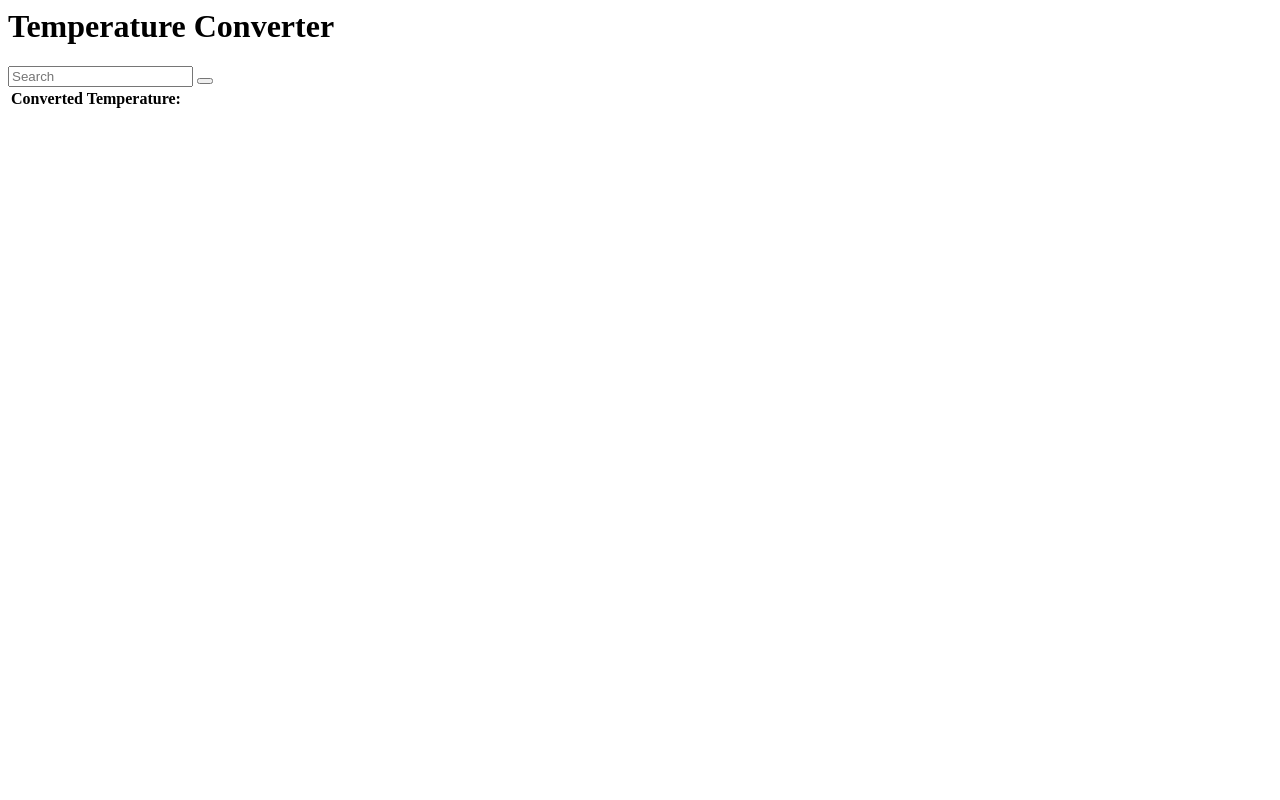
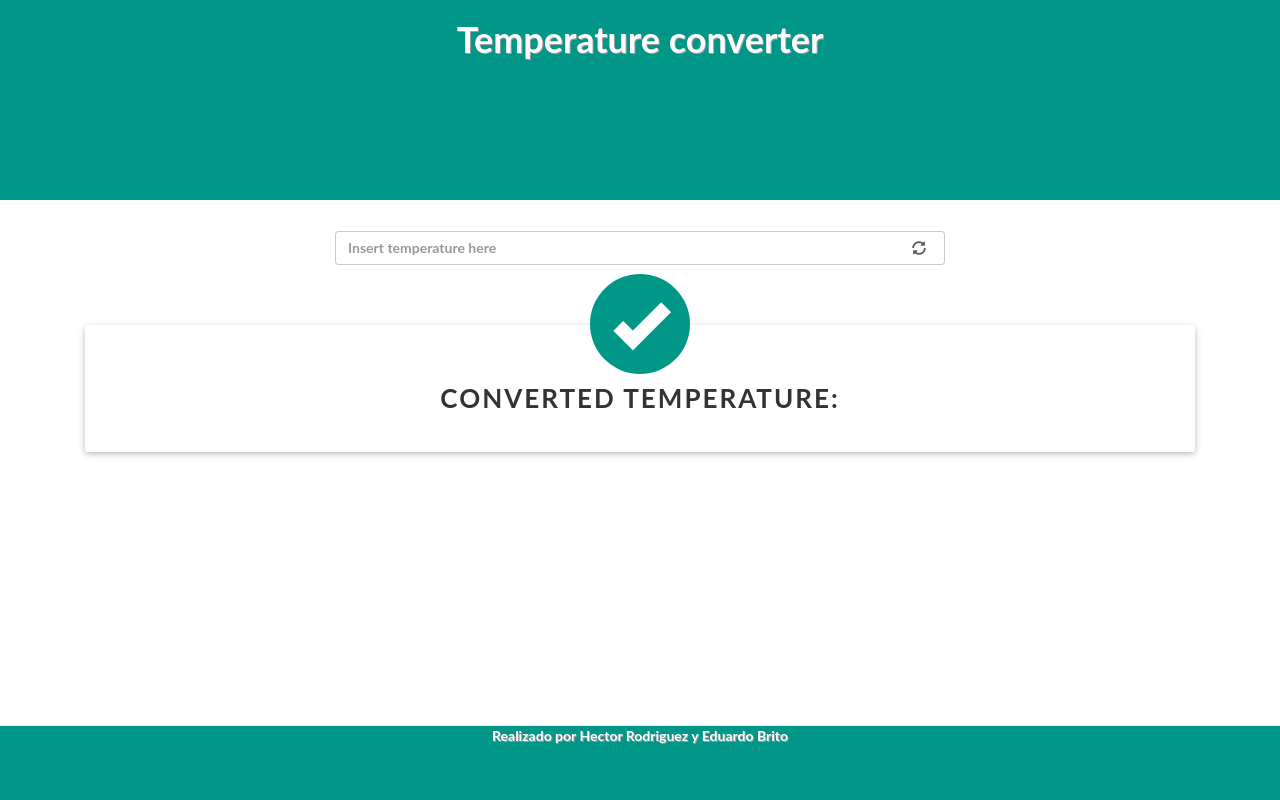
Before and after one commit to eduardobritosan/tempConverter, a plain HTML site: page index.html in a window 1280 px wide. Drawn offline with Linux system fonts and the light colour scheme.

Commit message:
Casi listo lo estetico

```diff
--- /dev/null
+++ b/css/index.css
@@ -0,0 +1,96 @@
+body,
+h1,
+h2,
+h3,
+h4,
+h5,
+h6 {
+    font-family: "Lato","Helvetica Neue",Helvetica,Arial,sans-serif;
+    font-weight: 700;
+}
+
+.landing-bar
+{
+	background-color: #009688;
+	height: 200px;
+	vertical-align: middle;
+}
+
+.footer-bar
+{
+	background-color: #009688;
+	height: 75px;
+	vertical-align: center;
+	text-shadow: 1px 1px #9E9E9E;
+}
+h1 {
+    text-shadow: 1px 1px #9E9E9E;
+}
+
+#imaginary_container{
+    margin-top:5%; /* Don't copy this */
+}
+.stylish-input-group .input-group-addon{
+    background: white !important;
+}
+.stylish-input-group .form-control{
+	border-right:0;
+	box-shadow:0 0 0;
+	border-color:#ccc;
+}
+.stylish-input-group button{
+    border:0;
+    background:transparent;
+}
+
+@import url(//maxcdn.bootstrapcdn.com/font-awesome/4.2.0/css/font-awesome.min.css);
+
+.box {
+    border-radius: 3px;
+    box-shadow: 0 2px 5px 0 rgba(0, 0, 0, 0.16), 0 2px 10px 0 rgba(0, 0, 0, 0.12);
+    padding: 10px 25px;
+    text-align: right;
+    display: block;
+    margin-top: 60px;
+}
+.box-icon {
+    background-color: #009688;
+    border-radius: 50%;
+    display: table;
+    height: 100px;
+    margin: 0 auto;
+    width: 100px;
+    margin-top: -61px;
+}
+.box-icon span {
+    color: #fff;
+    display: table-cell;
+    text-align: center;
+    vertical-align: middle;
+}
+.info h4 {
+    font-size: 26px;
+    letter-spacing: 2px;
+    text-transform: uppercase;
+}
+.info > p {
+    color: #717171;
+    font-size: 16px;
+    padding-top: 10px;
+    text-align: justify;
+}
+.info > a {
+    background-color: #03a9f4;
+    border-radius: 2px;
+    box-shadow: 0 2px 5px 0 rgba(0, 0, 0, 0.16), 0 2px 10px 0 rgba(0, 0, 0, 0.12);
+    color: #fff;
+    transition: all 0.5s ease 0s;
+}
+.info > a:hover {
+    background-color: #0288d1;
+    box-shadow: 0 2px 3px 0 rgba(0, 0, 0, 0.16), 0 2px 5px 0 rgba(0, 0, 0, 0.12);
+    color: #fff;
+    transition: all 0.5s ease 0s;
+}
+
+.color-teal
--- a/index.html
+++ b/index.html
@@ -1,17 +1,33 @@
+<!DOCTYPE html>
+
 <html>
   <head>
-     <meta http-equiv="Content-Type" content="text/html; charset=UTF-8">
-     <title>Temperature Converter</title>
+    <meta http-equiv="Content-Type" content="text/html; charset=UTF-8">
+    <meta charset="utf-8">
+    <meta http-equiv="X-UA-Compatible" content="IE=edge">
+    <meta name="viewport" content="width=device-width, initial-scale=1">
+    <meta name="description" content="Conversor temperatura">
+    <meta name="author" content="Eduardo Brito Sanchez y Hector Rodriguez Perez">
+    <title>Temperature Converter</title>
+    <link href="font-awesome-4.2.0/css/font-awesome.min.css" rel="stylesheet" type="text/css">
+    <link href="css/bootstrap.min.css" rel="stylesheet">
+    <link rel="stylesheet" type="text/css" href="css/index.css">
+
+
   </head>
   <body>
-    <h1>Temperature Converter</h1>
     <table>
-    <div class="container">
+    <div class="container-fluid landing-bar text-center">
+      <div class="row">
+        <h1 style="color:white">Temperature converter</h1>
+      </div>
+    </div>
+    <div class="container-fluid">
       <div class="row">
             <div class="col-sm-6 col-sm-offset-3">
                 <div id="imaginary_container">
                     <div class="input-group stylish-input-group">
-                        <input type="text" class="form-control"  placeholder="Search" >
+                        <input type="text" class="form-control"  placeholder="Insert temperature here" >
                         <span class="input-group-addon">
                             <button type="submit">
                                 <span class="glyphicon glyphicon-refresh"></span>
@@ -22,9 +38,30 @@
             </div>
       </div>
     </div>
-        <th>Converted Temperature:</th>
-        <td><span class="output" id="converted"></span></td>
-      </tr>
-    </table>
+<div class="container">
+    <div class="row center-block">
+        <div class="col-xs-12 col-sm-12 col-md-12 col-lg-12">
+            <div class="box">
+                <div class="box-icon">
+                    <span class="fa fa-4x glyphicon glyphicon-ok"></span>
+                </div>
+                <div class="info">
+                    <h4 class="text-center">Converted temperature:</h4>
+                    <p></p>
+                </div>
+            </div>
+        </div>
+  </div>
+</div>
+    <!-- Footer -->
+    <footer id="footer">
+        <div class="navbar navbar-default navbar-fixed-bottom footer-bar text-center" style="color:white">
+            <div class="row">
+                <div class="col-lg-12">
+                           Realizado por Hector Rodriguez y Eduardo Brito
+                </div>
+            </div>
+        </div>
+    </footer>
   </body>
 </html>
```
Also changed, not shown: img/thermometerimage.png (added).
